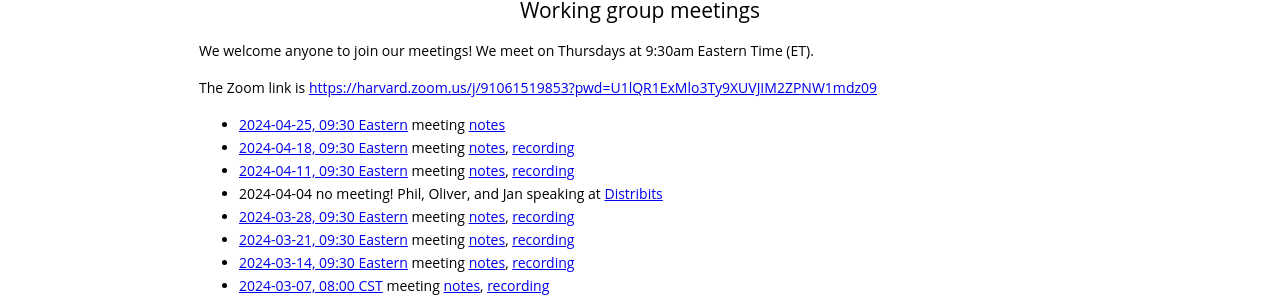
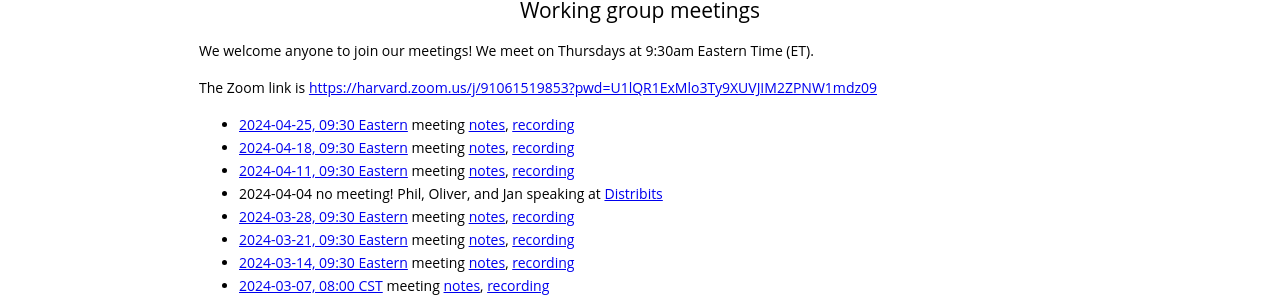
Before and after one commit to gdcc/ct.gdcc.io, a Jekyll site: the page built from index.md, in a window 1280 px wide and 900 px high, scrolled down 1703 px. Shown: the part 145-446 px from the top of the window. Built offline with Jekyll 4.4.1, drawn with Linux system fonts in a browser that asks for light colours; our own code applies the rules of GitHub Pages for plain Markdown files.

Commit message:
add recording

```diff
--- a/index.md
+++ b/index.md
@@ -62,7 +62,7 @@ We welcome anyone to join our meetings! We meet on Thursdays at 9:30am Eastern T
 
 The Zoom link is <https://harvard.zoom.us/j/91061519853?pwd=U1lQR1ExMlo3Ty9XUVJIM2ZPNW1mdz09>
 
-- [2024-04-25, 09:30 Eastern](https://time.is/compare/0930_25_Apr_2024_in_Boston) meeting [notes](https://docs.google.com/document/d/1k0H1Zw2FM7YtawC5QiEyU9FHFAf1__hD7NM04xH2SkM/edit?usp=sharing)
+- [2024-04-25, 09:30 Eastern](https://time.is/compare/0930_25_Apr_2024_in_Boston) meeting [notes](https://docs.google.com/document/d/1k0H1Zw2FM7YtawC5QiEyU9FHFAf1__hD7NM04xH2SkM/edit?usp=sharing), [recording](https://harvard.zoom.us/rec/share/TTUZg4SwZb5SdgWedOzoyLGSqB-Ade-t92y83tSYDsmDRZCQJbxd8mpuNXzjBdVl.TVkCjYZEvHTm5bPE)
 - [2024-04-18, 09:30 Eastern](https://time.is/compare/0930_18_Apr_2024_in_Boston) meeting [notes](https://docs.google.com/document/d/13SrRs_jEYDMqnxsztMBTor9J2XsC8Q6ZCqlOLhQOxuk/edit?usp=sharing), [recording](https://harvard.zoom.us/rec/share/TtV8_6U29xMHGTwSG9p9h0hw-mJcnh9DeD1yXJhlUTssNyOYcxnsrKvYu1bhrHJS.wGRBdo77R2XYJwSw)
 - [2024-04-11, 09:30 Eastern](https://time.is/compare/0930_11_Apr_2024_in_Boston) meeting [notes](https://docs.google.com/document/d/1toiFxJKGvrYMy9KrW9GZ4U6FLGhMaCipJ9ggtvZFwgc/edit?usp=sharing), [recording](https://harvard.zoom.us/rec/share/LtMO_BjkgEHvqdgjnCv9V0ko6_I3L-VZ-wZapO6JiZf9aFRSs7tkDP182plACuus.fnTfrsTArCtjKFng)
 - 2024-04-04 no meeting! Phil, Oliver, and Jan speaking at [Distribits](https://groups.google.com/g/dataverse-community/c/huhI8TyE8a0/m/4ey2-TIlAAAJ)
```
